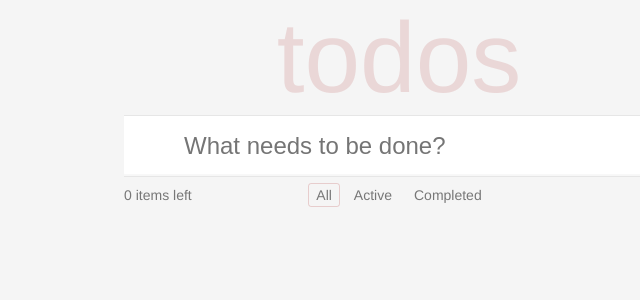
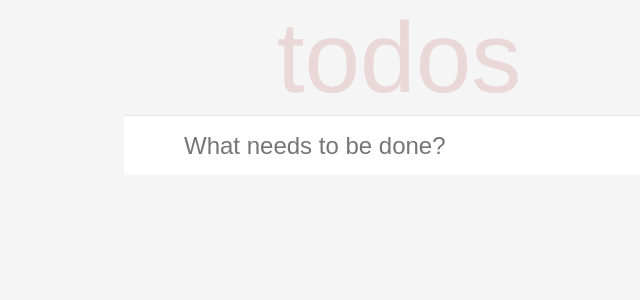
Before and after one commit to golovkin1992/todo-app, a React (Create React App) app: page / in a window 1280 px wide. Shown: the top 300 px of the page, without its empty margins (241-881 px from the left). Built offline with nearby package versions, Linux system fonts and the light colour scheme.

Commit message:
Fix visibility footer

```diff
--- a/package.json
+++ b/package.json
@@ -24,7 +24,6 @@
   },
   "lint-staged": {
     "*.{js,jsx,css}": [
-      "pretty-quick --staged",
       "eslint src/ --fix",
       "git add"
     ]
--- a/src/components/App/App.css
+++ b/src/components/App/App.css
@@ -52,7 +52,9 @@
   display: flex;
   justify-content: center
 }
-
+.hidden {
+  display: none;
+}
 .counter {
   position: absolute;
   left: 0;
--- a/src/components/App/App.jsx
+++ b/src/components/App/App.jsx
@@ -116,7 +116,7 @@ export default class App extends Component {
           onRemove={this.handleRemoveElement}
           onEdit={this.handleEditElement}
         />
-        <footer className="footer" hidden={total === 0}>
+        <footer className={`footer ${total === 0 ? ' hidden' : ''}`}>
           <span className="counter">
             {active}
             {' '}
--- a/src/components/Filters/Filters.jsx
+++ b/src/components/Filters/Filters.jsx
@@ -1,7 +1,8 @@
 import React from 'react';
-import './Filters.css';
 import PropTypes from 'prop-types';
 import FilterItem from '../FilterItem';
+import './Filters.css';
+
 
 const Filters = (props) => {
   const { filter, onChangeFilter } = props;
```
Also changed, not shown: 1 other file (tests, documents, lock files or other folders).
